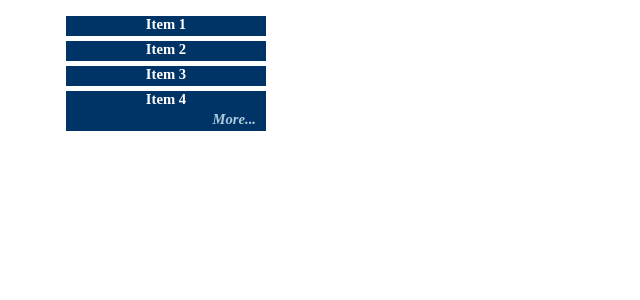
After one commit to sistem442/projectb, a CakePHP app: the page made by app/View/Processors/test.ctp in a window 1280 px wide. The commit adds this page. Shown: the top 300 px of the page, without its empty margins (0-640 px from the left). Run offline with PHP 8.4 and a stand-in for CakePHP, Linux system fonts and the light colour scheme; the template is opened without the code that fills it, so the values that code supplies are empty; some libraries are stand-ins or nearby versions.

Commit message:
before comparison

```diff
--- a/app/Controller/ProcessorsController.php
+++ b/app/Controller/ProcessorsController.php
@@ -82,5 +82,7 @@ class ProcessorsController extends AppController {
         }
     }
 
+public function test(){}
+
 
 }
--- /dev/null
+++ b/app/View/Processors/test.ctp
@@ -0,0 +1,99 @@
+<!DOCTYPE html>
+<!--
+Created using JS Bin
+http://jsbin.com
+
+Copyright (c) 2015 by anonymous (http://jsbin.com/oyepoz/19/edit)
+
+Released under the MIT license: http://jsbin.mit-license.org
+-->
+<meta name="robots" content="noindex">
+<html>
+<head>
+
+<script class="jsbin" src="http://ajax.googleapis.com/ajax/libs/jquery/1/jquery.min.js"></script>
+<meta charset=utf-8 />
+<title>JS Bin</title>
+<!--[if IE]>
+  <script src="http://html5shiv.googlecode.com/svn/trunk/html5.js"></script>
+<![endif]-->
+
+
+<style>
+
+  ul{list-style:none;}
+  a{text-decoration:none;}
+
+  .more{
+    color:#aaccdd;
+    cursor:pointer;
+  }
+
+</style>
+<style id="jsbin-css">
+#rtcontent{
+
+     list-style-type:none;
+     margin:0;
+     padding-left:18px;
+     padding-right:14px;
+     width:240px;
+
+}
+
+#rtcontent li{
+     height:20px;
+     background-color:#003366;
+     text-align:center;
+     font-family:Times New Roman; serif;
+     font-weight:bold;
+     font-size: 11pt;
+}
+
+#rtcontent li a{
+     display:block;
+     text-decoration:none;
+     color:white;
+     margin:5px;
+     padding:0px;
+}
+
+#rtcontent li a:hover,a:active{
+     background-color:#006699;
+}
+</style>
+</head>
+<body>
+<div id="rtcontent">
+<ul class="term-list">
+  <li class="term-item "><a href="#">Item 1</a></li>
+<li class="term-item "><a href="#">Item 2</a></li>
+<li class="term-item "><a href="#">Item 3</a></li>
+<li class="term-item "><a href="#">Item 4</a></li>
+<li class="term-item "><a href="#">Item 5</a></li>
+<li class="term-item "><a href="#">Item 6</a></li>
+<li class="term-item "><a href="#">Item 7</a></li>
+</ul>
+</div>
+
+
+
+<script id="jsbin-javascript">
+$(document).ready(function(){
+$('ul.term-list').each(function(){
+  var LiN = $(this).find('li').length;
+  if( LiN > 4){
+    $('li', this).eq(3).nextAll().hide().addClass('extras');
+    $(this).append('<li class="more" style="text-align: right; padding-right: 10px; font-style: italic">More...</li>');
+  }
+});
+$('ul.term-list').on('click','.more',function(){
+  $this = $(this);
+  var text = ($this.text() == 'Less...') ? 'More...' : 'Less...';
+  $this.text(text);
+  $(this).siblings('li.extras').slideToggle();
+});
+});
+</script>
+</body>
+</html>
```
Also changed, not shown: app/View/Elements/filter_content.ctp (+47 -45 lines), app/View/Processors/filter.ctp (+14 -1 lines).
